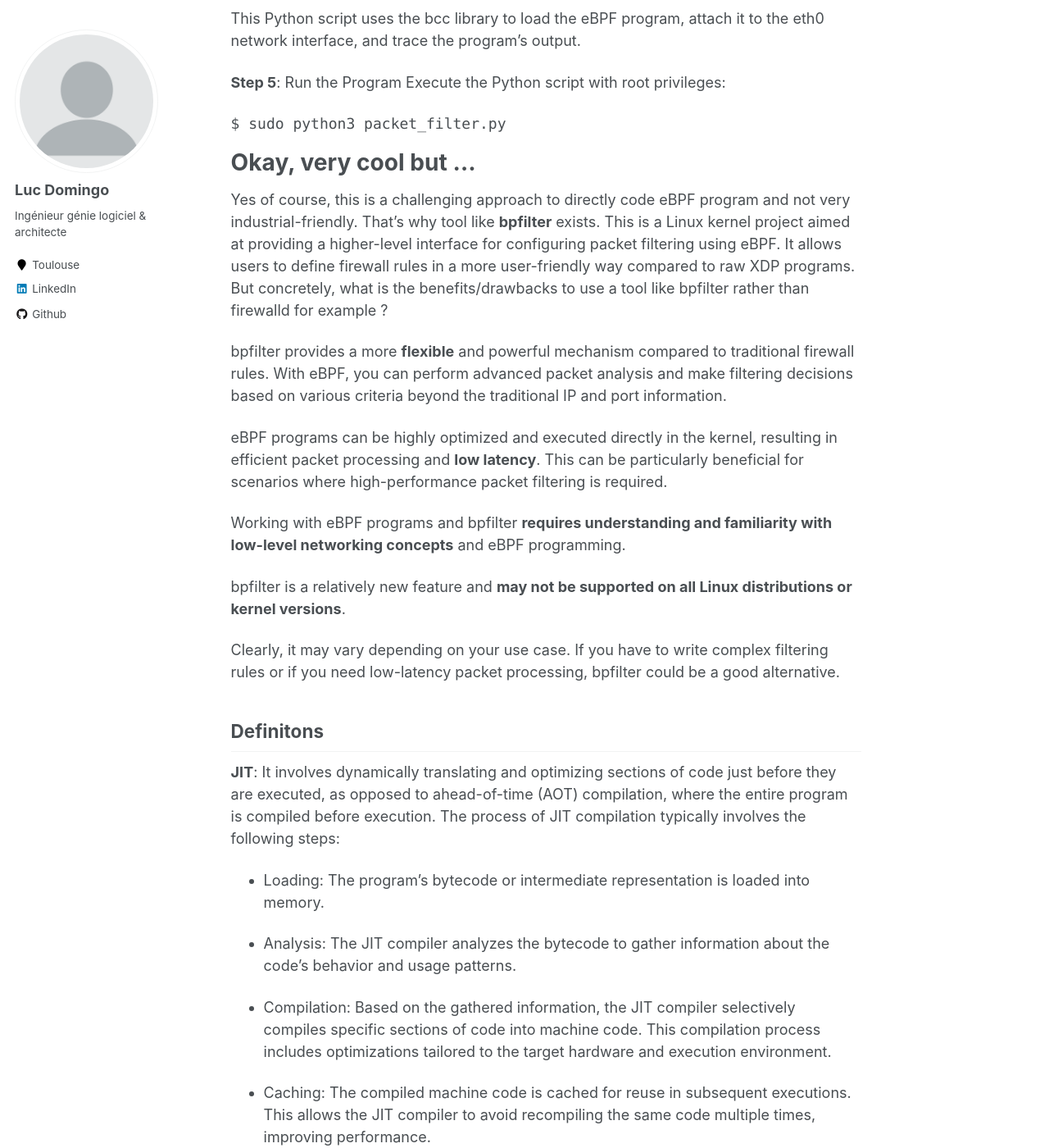
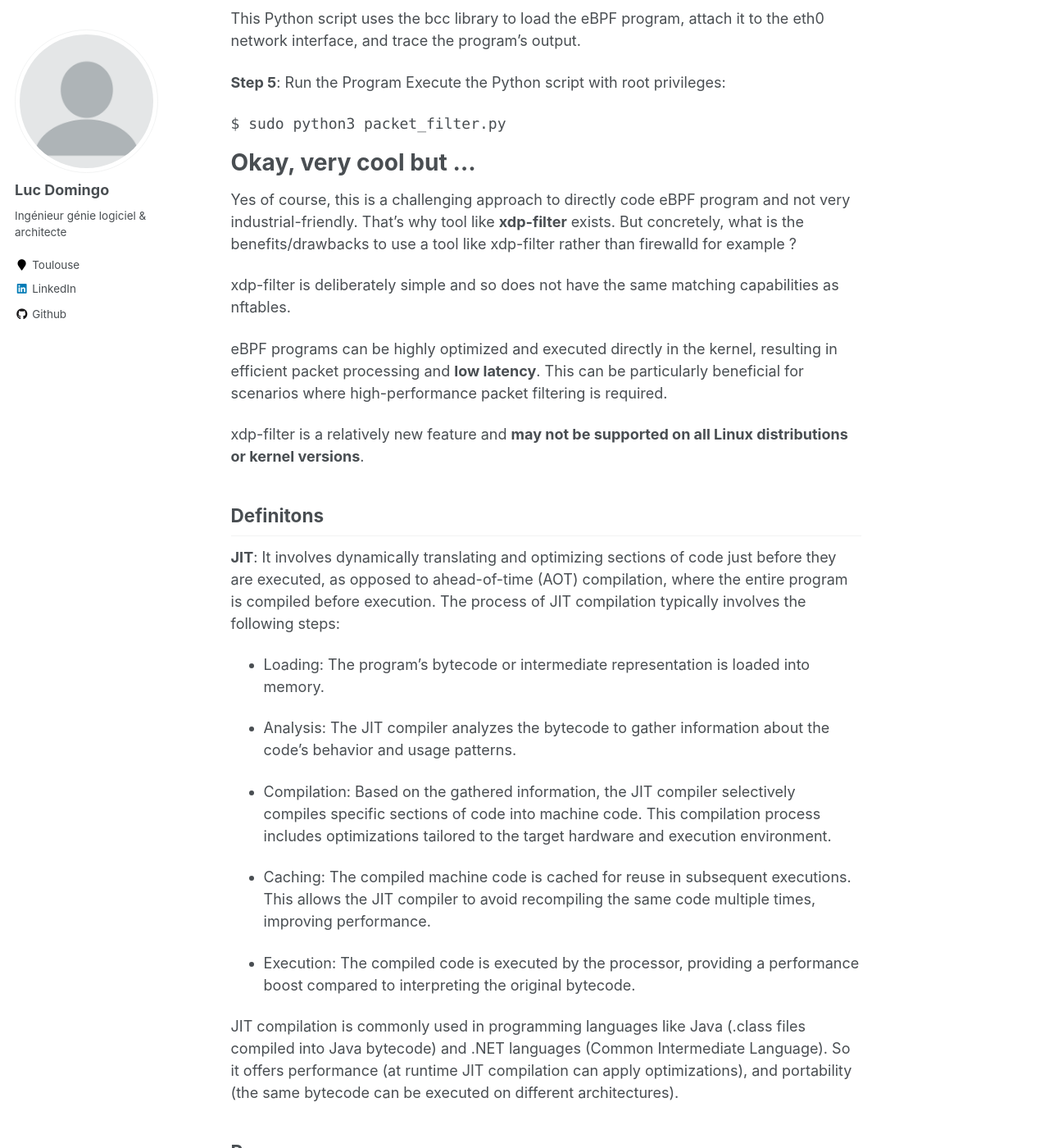
Before and after one commit to LucDomingo/mywebsite, a Jekyll site: the page built from _posts/2023-05-27-power-of-eBPF.md, in a window 1280 px wide and 1400 px high, scrolled down 3559 px. Shown: the whole window at 82% size. Built offline with Jekyll 4.4.1, drawn with Linux system fonts in a browser that asks for light colours; some of the changed text lies outside the part shown.

Commit message:
Update 2023-05-27-power-of-eBPF.md

```diff
--- a/_posts/2023-05-27-power-of-eBPF.md
+++ b/_posts/2023-05-27-power-of-eBPF.md
@@ -8,7 +8,7 @@ tags:
   - JIT
   - Python
   - bcc
-  - bpfilter
+  - xdp-filter
 ---
 
 This is a simple introduction to the unlimited power of eBPF
@@ -123,18 +123,14 @@ $ sudo python3 packet_filter.py
 
 Okay, very cool but ...
 ======
-Yes of course, this is a challenging approach to directly code eBPF program and not very industrial-friendly. That's why tool like **bpfilter** exists. This is a Linux kernel project aimed at providing a higher-level interface for configuring packet filtering using eBPF. It allows users to define firewall rules in a more user-friendly way compared to raw XDP programs.
-But concretely, what is the benefits/drawbacks to use a tool like bpfilter rather than firewalld for example ?
+Yes of course, this is a challenging approach to directly code eBPF program and not very industrial-friendly. That's why tool like **xdp-filter** exists.
+But concretely, what is the benefits/drawbacks to use a tool like xdp-filter rather than firewalld for example ?
 
-bpfilter provides a more **flexible** and powerful mechanism compared to traditional firewall rules. With eBPF, you can perform advanced packet analysis and make filtering decisions based on various criteria beyond the traditional IP and port information.
+xdp-filter is deliberately simple and so does not have the same matching capabilities as nftables.
 
 eBPF programs can be highly optimized and executed directly in the kernel, resulting in efficient packet processing and **low latency**. This can be particularly beneficial for scenarios where high-performance packet filtering is required.
 
-Working with eBPF programs and bpfilter **requires understanding and familiarity with low-level networking concepts** and eBPF programming.
-
-bpfilter is a relatively new feature and **may not be supported on all Linux distributions or kernel versions**.
-
-Clearly, it may vary depending on your use case. If you have to write complex filtering rules or if you need low-latency packet processing, bpfilter could be a good alternative.
+xdp-filter is a relatively new feature and **may not be supported on all Linux distributions or kernel versions**.
 
 Definitons
 ------
@@ -157,3 +153,4 @@ Resources
 - [https://ebpf.io/]
 - [https://github.com/iovisor/bcc]
 - [https://lwn.net/Articles/867803/]
+- [https://access.redhat.com/documentation/fr-fr/red_hat_enterprise_linux/8/html/configuring_and_managing_networking/using-xdp-filter-for-high-performance-traffic-filtering-to-prevent-ddos-attacks_configuring-and-managing-networking]
```
